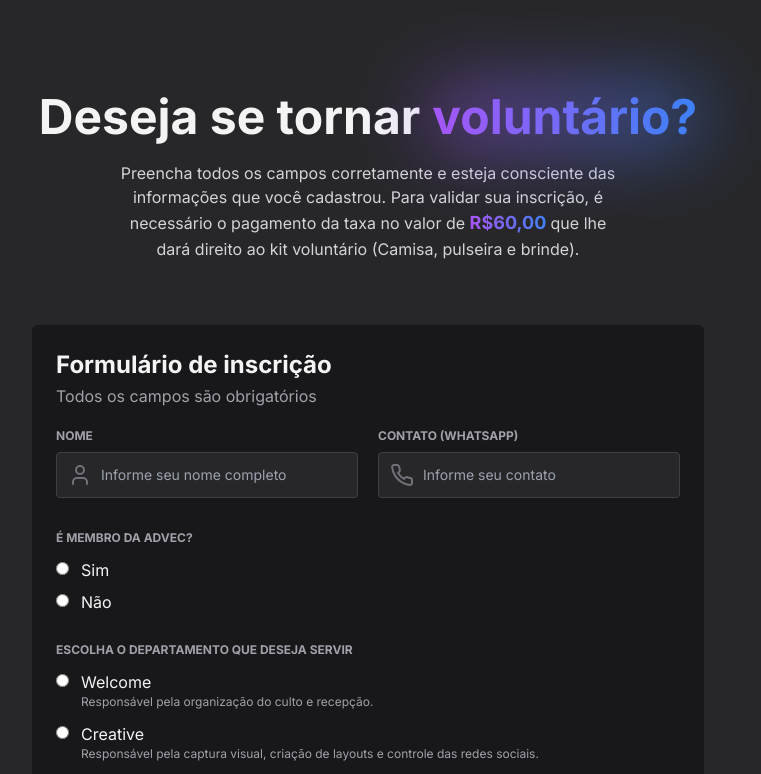
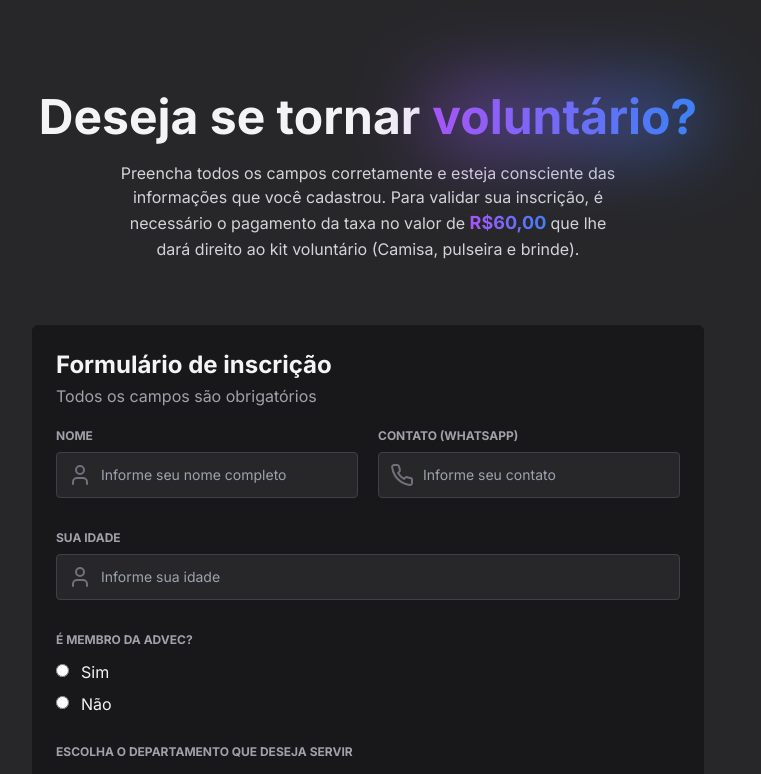
Before and after one commit to pelucs/connect, a Next.js app: page / in a window 1280 px wide. Shown: the part 1883-2657 px from the top of the page, without its empty margins (272-1033 px from the left). Built offline with nearby package versions, Linux system fonts and the light colour scheme; a web font is replaced by a local one.

Commit message:
Adicionando capo de idade

```diff
--- a/src/components/Form.tsx
+++ b/src/components/Form.tsx
@@ -19,7 +19,8 @@ const schemaForm = z.object({
   contact: z.string().nonempty("*Inform seu contato"),
   departament: z.string().nonempty("*Informe o departamento"),
   sizeShirt: z.string().nonempty("*Informe o tamanho da sua camisa"),
-  isMember: z.string().nonempty("*Informe se é membro ou não")
+  isMember: z.string().nonempty("*Informe se é membro ou não"),
+  age: z.string().nonempty("*Informe a sua idade")
 });
 
 type SchemaFormData = z.infer<typeof schemaForm>;
@@ -40,7 +41,8 @@ export default () => {
         contact: data.contact,
         departament: data.departament,
         sizeShirt: data.sizeShirt,
-        isMember: data.isMember
+        isMember: data.isMember,
+        age: data.age
       }
     })
     .then(() => {
@@ -116,6 +118,27 @@ export default () => {
             )}
           </div>
         </div>
+
+        <div className="flex flex-col gap-2">
+            <label htmlFor="" className="uppercase text-xs text-zinc-400 font-bold">Sua idade</label>
+
+            <div className="flex items-center relative">
+              <User className="w-6 h-6 absolute left-3 text-zinc-500"/>
+
+              <input
+                placeholder="Informe sua idade"
+                className="input"
+                type="number"
+                {...register("age")}
+              />
+            </div>
+
+            {errors.age && (
+              <span className="text-xs font-bold uppercase text-purple-primary">
+                {errors.age.message}
+              </span>
+            )}
+          </div>
 
         <div>
           <h1 className="uppercase text-xs text-zinc-400 font-bold">
--- a/src/graphql/generated.ts
+++ b/src/graphql/generated.ts
@@ -784,6 +784,7 @@ export type DocumentVersion = {
 
 export type Form = Node & {
   __typename?: 'Form';
+  age: Scalars['String']['output'];
   contact: Scalars['String']['output'];
   /** The time the document was created */
   createdAt: Scalars['DateTime']['output'];
@@ -874,6 +875,7 @@ export type FormConnection = {
 };
 
 export type FormCreateInput = {
+  age: Scalars['String']['input'];
   contact: Scalars['String']['input'];
   createdAt?: InputMaybe<Scalars['DateTime']['input']>;
   departament: Scalars['String']['input'];
@@ -916,6 +918,25 @@ export type FormManyWhereInput = {
   OR?: InputMaybe<Array<FormWhereInput>>;
   /** Contains search across all appropriate fields. */
   _search?: InputMaybe<Scalars['String']['input']>;
+  age?: InputMaybe<Scalars['String']['input']>;
+  /** All values containing the given string. */
+  age_contains?: InputMaybe<Scalars['String']['input']>;
+  /** All values ending with the given string. */
+  age_ends_with?: InputMaybe<Scalars['String']['input']>;
+  /** All values that are contained in given list. */
+  age_in?: InputMaybe<Array<InputMaybe<Scalars['String']['input']>>>;
+  /** Any other value that exists and is not equal to the given value. */
+  age_not?: InputMaybe<Scalars['String']['input']>;
+  /** All values not containing the given string. */
+  age_not_contains?: InputMaybe<Scalars['String']['input']>;
+  /** All values not ending with the given string */
+  age_not_ends_with?: InputMaybe<Scalars['String']['input']>;
+  /** All values that are not contained in given list. */
+  age_not_in?: InputMaybe<Array<InputMaybe<Scalars['String']['input']>>>;
+  /** All values not starting with the given string. */
+  age_not_starts_with?: InputMaybe<Scalars['String']['input']>;
+  /** All values starting with the given string. */
+  age_starts_with?: InputMaybe<Scalars['String']['input']>;
   contact?: InputMaybe<Scalars['String']['input']>;
   /** All values containing the given string. */
   contact_contains?: InputMaybe<Scalars['String']['input']>;
@@ -1087,6 +1108,8 @@ export type FormManyWhereInput = {
 };
 
 export enum FormOrderByInput {
+  AgeAsc = 'age_ASC',
+  AgeDesc = 'age_DESC',
   ContactAsc = 'contact_ASC',
   ContactDesc = 'contact_DESC',
   CreatedAtAsc = 'createdAt_ASC',
@@ -1108,6 +1131,7 @@ export enum FormOrderByInput {
 }
 
 export type FormUpdateInput = {
+  age?: InputMaybe<Scalars['String']['input']>;
   contact?: InputMaybe<Scalars['String']['input']>;
   departament?: InputMaybe<Scalars['String']['input']>;
   isMember?: InputMaybe<Scalars['String']['input']>;
@@ -1133,6 +1157,7 @@ export type FormUpdateManyInlineInput = {
 };
 
 export type FormUpdateManyInput = {
+  age?: InputMaybe<Scalars['String']['input']>;
   contact?: InputMaybe<Scalars['String']['input']>;
   departament?: InputMaybe<Scalars['String']['input']>;
   isMember?: InputMaybe<Scalars['String']['input']>;
@@ -1199,6 +1224,25 @@ export type FormWhereInput = {
   OR?: InputMaybe<Array<FormWhereInput>>;
   /** Contains search across all appropriate fields. */
   _search?: InputMaybe<Scalars['String']['input']>;
+  age?: InputMaybe<Scalars['String']['input']>;
+  /** All values containing the given string. */
+  age_contains?: InputMaybe<Scalars['String']['input']>;
+  /** All values ending with the given string. */
+  age_ends_with?: InputMaybe<Scalars['String']['input']>;
+  /** All values that are contained in given list. */
+  age_in?: InputMaybe<Array<InputMaybe<Scalars['String']['input']>>>;
+  /** Any other value that exists and is not equal to the given value. */
+  age_not?: InputMaybe<Scalars['String']['input']>;
+  /** All values not containing the given string. */
+  age_not_contains?: InputMaybe<Scalars['String']['input']>;
+  /** All values not ending with the given string */
+  age_not_ends_with?: InputMaybe<Scalars['String']['input']>;
+  /** All values that are not contained in given list. */
+  age_not_in?: InputMaybe<Array<InputMaybe<Scalars['String']['input']>>>;
+  /** All values not starting with the given string. */
+  age_not_starts_with?: InputMaybe<Scalars['String']['input']>;
+  /** All values starting with the given string. */
+  age_starts_with?: InputMaybe<Scalars['String']['input']>;
   contact?: InputMaybe<Scalars['String']['input']>;
   /** All values containing the given string. */
   contact_contains?: InputMaybe<Scalars['String']['input']>;
@@ -3633,6 +3677,7 @@ export enum _SystemDateTimeFieldVariation {
 export type CreateFormMutationVariables = Exact<{
   name: Scalars['String']['input'];
   contact: Scalars['String']['input'];
+  age: Scalars['String']['input'];
   departament: Scalars['String']['input'];
   sizeShirt: Scalars['String']['input'];
   isMember: Scalars['String']['input'];
@@ -3643,9 +3688,9 @@ export type CreateFormMutation = { __typename?: 'Mutation', createForm?: { __typ
 
 
 export const CreateFormDocument = gql`
-    mutation CreateForm($name: String!, $contact: String!, $departament: String!, $sizeShirt: String!, $isMember: String!) {
+    mutation CreateForm($name: String!, $contact: String!, $age: String!, $departament: String!, $sizeShirt: String!, $isMember: String!) {
   createForm(
-    data: {name: $name, contact: $contact, departament: $departament, sizeShirt: $sizeShirt, isMember: $isMember}
+    data: {name: $name, contact: $contact, age: $age, departament: $departament, sizeShirt: $sizeShirt, isMember: $isMember}
   ) {
     id
   }
@@ -3668,6 +3713,7 @@ export type CreateFormMutationFn = Apollo.MutationFunction<CreateFormMutation, C
  *   variables: {
  *      name: // value for 'name'
  *      contact: // value for 'contact'
+ *      age: // value for 'age'
  *      departament: // value for 'departament'
  *      sizeShirt: // value for 'sizeShirt'
  *      isMember: // value for 'isMember'
--- a/src/graphql/mutation/create-subscribe-mutation.graphql
+++ b/src/graphql/mutation/create-subscribe-mutation.graphql
@@ -1,6 +1,6 @@
-mutation CreateForm ($name: String!, $contact: String!, $departament: String!, $sizeShirt: String!, $isMember: String!) {
+mutation CreateForm ($name: String!, $contact: String!, $age: String!, $departament: String!, $sizeShirt: String!, $isMember: String!) {
   createForm(
-    data: {name: $name, contact: $contact, departament: $departament, sizeShirt: $sizeShirt, isMember: $isMember}){
+    data: {name: $name, contact: $contact, age: $age, departament: $departament, sizeShirt: $sizeShirt, isMember: $isMember}){
     id
   }
 }
```
